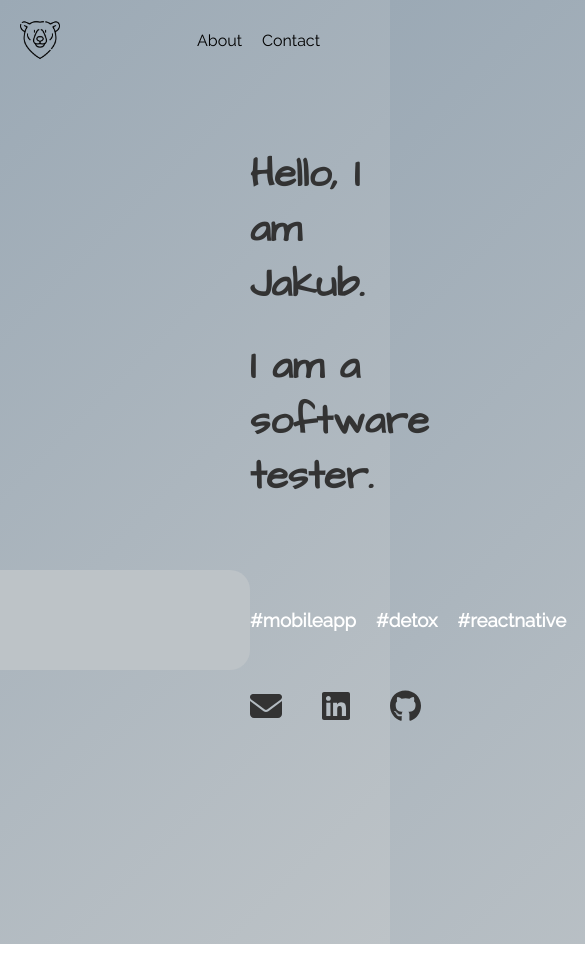
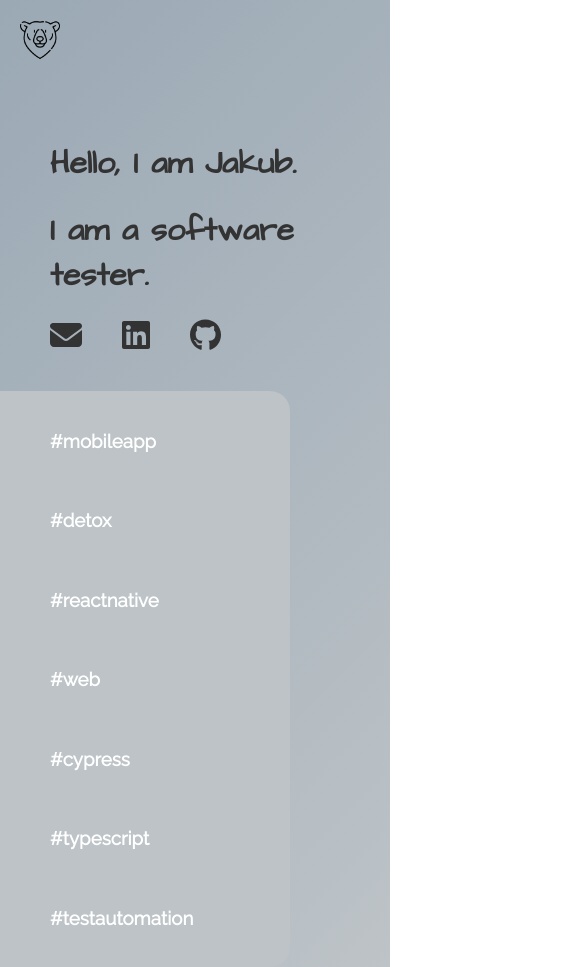
Before and after one commit to kubzej/personal-website, a React (Create React App) app: page / in a window 390 px wide. Shown: the top 967 px of the page, 585 px wide, since content can reach past the window. Before the commit the page ends 944 px from the top, so only its background shows below. Built offline with nearby package versions, Linux system fonts and the light colour scheme.

Commit message:
make it responsive for mobile phones

```diff
--- a/src/App.js
+++ b/src/App.js
@@ -15,11 +15,14 @@ function App() {
       <div id='about'>
         <MainTitle />
         {/* <SubTitle text='Enthusiast with a passion for continuous learning and development. Holding values such as empathy and team spirit.' /> */}
-        <HashtagRow />
       </div>
 
       <div id='contact'>
         <SocialLinks />
+      </div>
+
+      <div id='hashtags'>
+        <HashtagRow />
       </div>
     </div>
   );
--- a/src/components/HashtagRow/HashtagRow.css
+++ b/src/components/HashtagRow/HashtagRow.css
@@ -23,3 +23,11 @@
   transform: scale(1.2);
   cursor: pointer;
 }
+
+@media screen and (max-width: 768px) {
+  .hashtag-row {
+    padding-left: 50px;
+    width: calc(100% - 100px);
+    flex-direction: column;
+  }
+}
--- a/src/components/Header/Header.js
+++ b/src/components/Header/Header.js
@@ -8,7 +8,7 @@ const Header = () => {
     <header className='header'>
       <div className='header-content'>
         <img src={logo} alt='Logo' className='logo' />
-        <nav className='nav-bar'>
+        {/* <nav className='nav-bar'>
           <Link
             activeClass='active'
             to='about'
@@ -31,7 +31,7 @@ const Header = () => {
           >
             Contact
           </Link>
-        </nav>
+        </nav> */}
       </div>
     </header>
   );
--- a/src/components/MainTitle/MainTitle.css
+++ b/src/components/MainTitle/MainTitle.css
@@ -9,3 +9,10 @@
   font-family: 'Architects Daughter', sans-serif;
   font-size: 20px;
 }
+
+@media screen and (max-width: 768px) {
+  .main-title {
+    padding-left: 50px;
+    font-size: 16px;
+  }
+}
--- a/src/components/SocialLinks/SocialLinks.css
+++ b/src/components/SocialLinks/SocialLinks.css
@@ -15,3 +15,10 @@
   transform: scale(1.2);
   color: #4a535c;
 }
+
+@media screen and (max-width: 768px) {
+  .social-links {
+    justify-content: left;
+    padding-left: 50px;
+  }
+}
```
